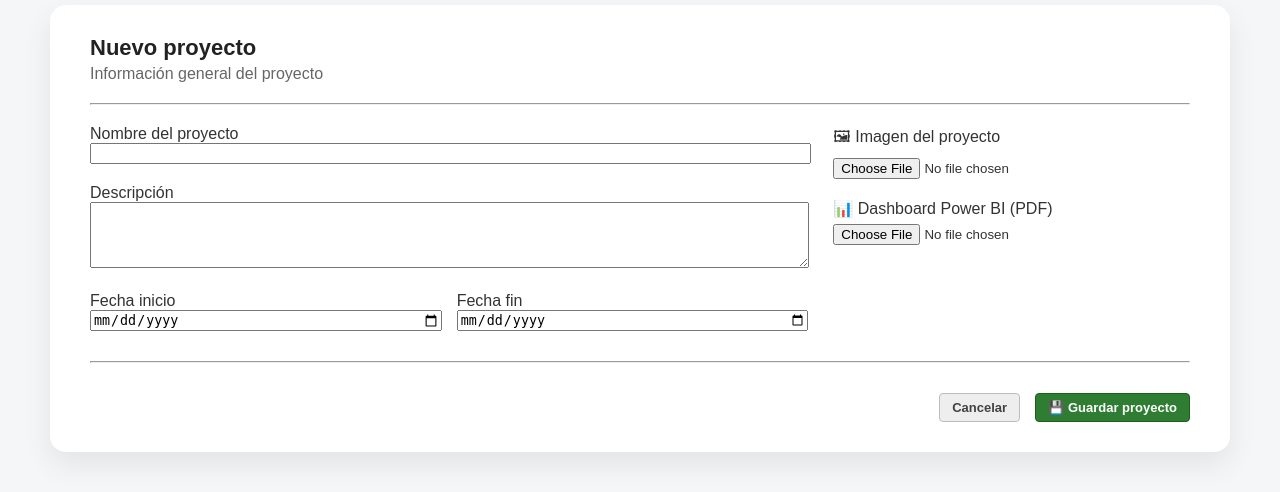
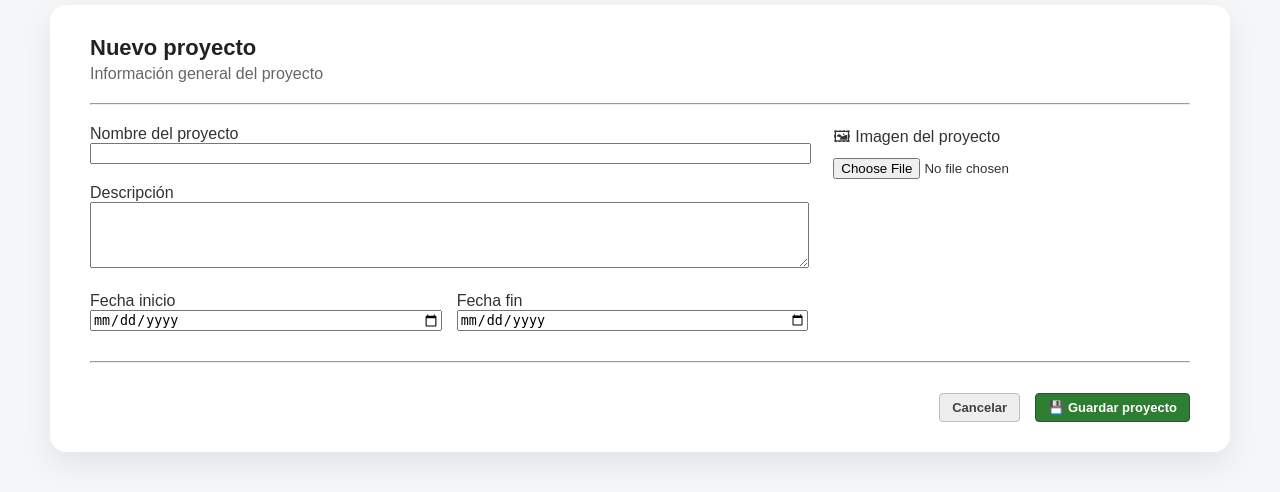
Before and after one commit to Laiyeisy2026/sistema-gestion-proyectos, a FastAPI app: page /proyectos/nuevo in a window 1280 px wide. Shown: the part 171-663 px from the top of the page. Run offline with FastAPI, Linux system fonts and the light colour scheme; parts of the project's set-up code (start-up, migrations or seed data) failed here and were passed over.

Commit message:
remove dashboard PDF upload, use Power BI embed only

```diff
--- a/templates/proyecto_form.html
+++ b/templates/proyecto_form.html
@@ -96,31 +96,6 @@
                         {% endif %}
                     </div>
 
-                    <!-- DASHBOARD -->
-                    <div>
-                        <label style="display:block; margin-bottom:6px;">
-                            📊 Dashboard Power BI (PDF)
-                        </label>
-
-                        <input
-                            type="file"
-                            name="dashboard_pdf"
-                            accept="application/pdf"
-                            style="width:100%;">
-
-                        {% if proyecto and proyecto.dashboard_pdf %}
-                        <div style="margin-top:10px;">
-                            <a
-                                href="{{ proyecto.dashboard_pdf }}"
-                                target="_blank"
-                                class="btn btn-editar"
-                                style="width:100%; text-align:center;">
-                                📄 Ver dashboard actual
-                            </a>
-                        </div>
-                        {% endif %}
-                    </div>
-
                 </div>
 
             </div>
```
